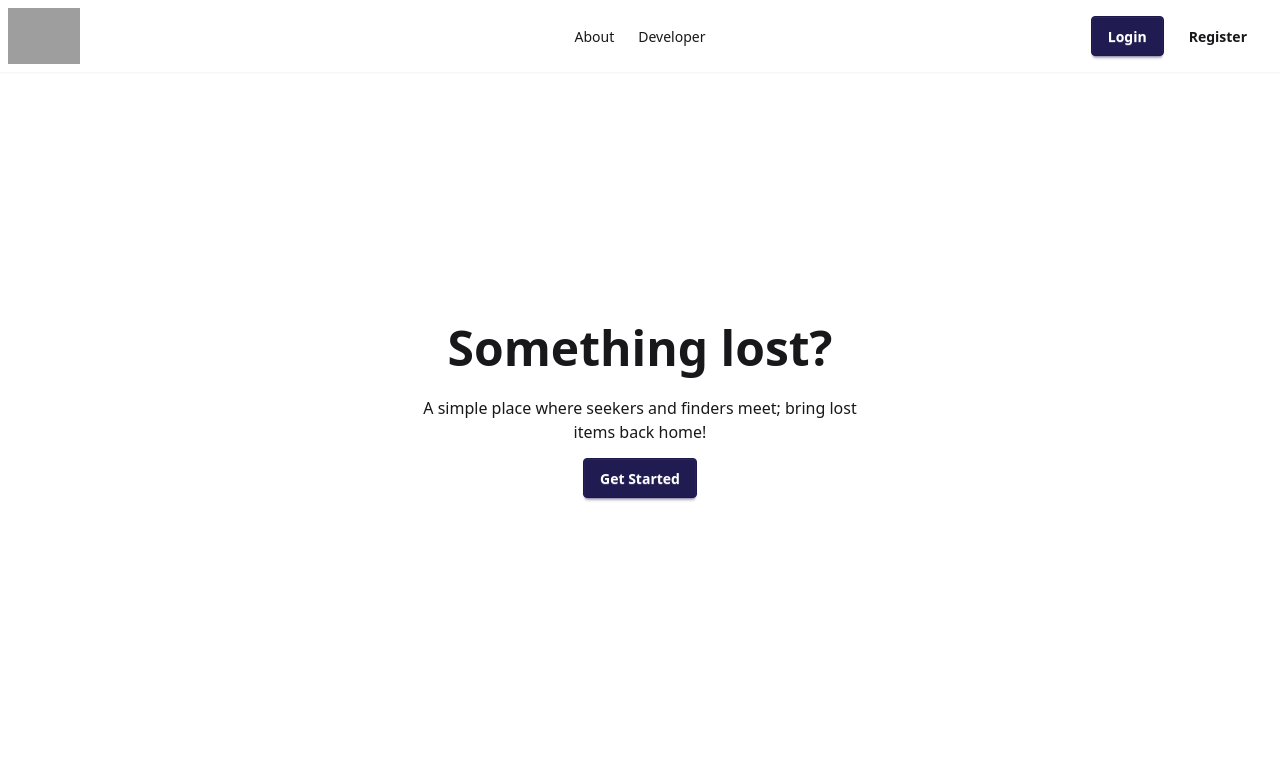
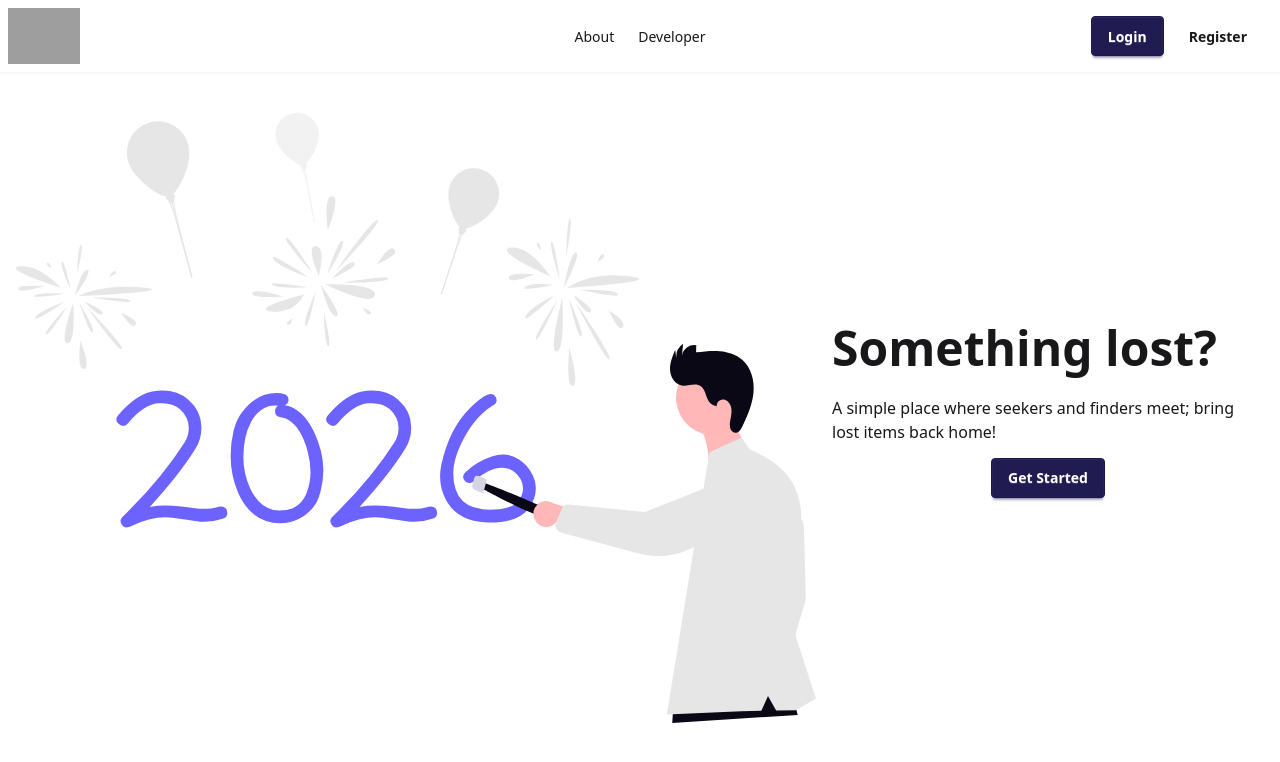
Before and after one commit to dojimori/lost-and-found-frontend, a Vue app: page / in a window 1280 px wide. Shown: the top 762 px of the page. Built offline with nearby package versions, Linux system fonts and the light colour scheme; grey boxes are pictures that could not be loaded.

Commit message:
landing page image

```diff
--- a/src/views/landing-page-view.vue
+++ b/src/views/landing-page-view.vue
@@ -1,14 +1,23 @@
 <template>
     <div class="hero  min-h-[86vh]">
+
         <div class="hero-content text-center">
+
+            <img :src="LandingPageImage" alt="">
             <div class="max-w-md animate-fade" v-motion-fade>
-                <h1 class="text-5xl font-bold">Something lost?</h1>
-                <p class="py-6">
+                <h1 class="text-5xl font-bold text-start">Something lost?</h1>
+                <p class="py-6 text-start">
                     A simple place where seekers and finders meet; bring lost items back home!
                 </p>
-                <router-link to="/register" class="btn btn-primary animate-bounce ">Get Started</router-link>
+                <router-link to="/register" class=" btn btn-primary animate-bounce ">Get
+                    Started</router-link>
             </div>
         </div>
     </div>
 
 </template>
+
+<script setup>
+import LandingPageImage from '../assets/landing-page.svg'
+
+</script>
```
Also changed, not shown: src/assets/landing-page.svg (added).
